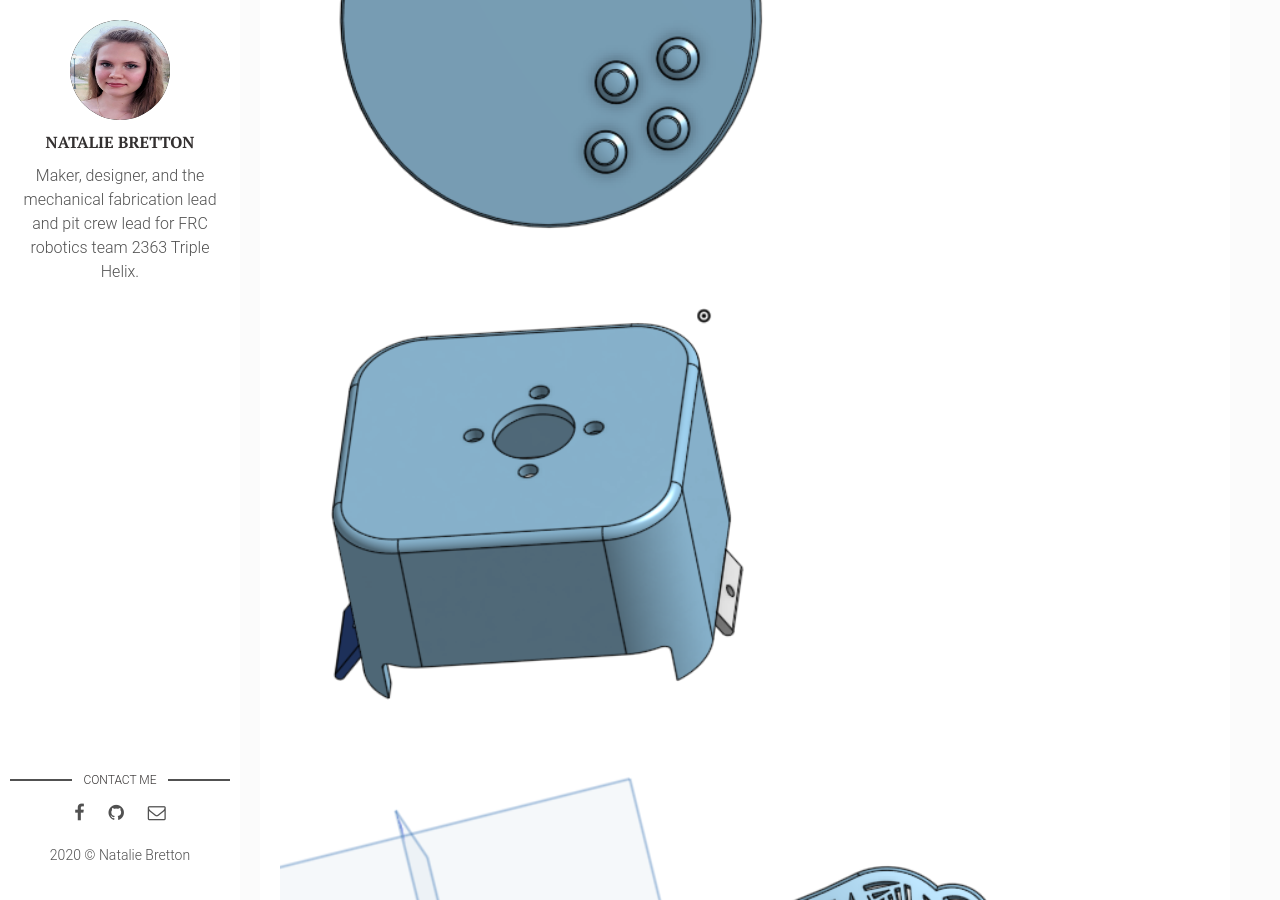
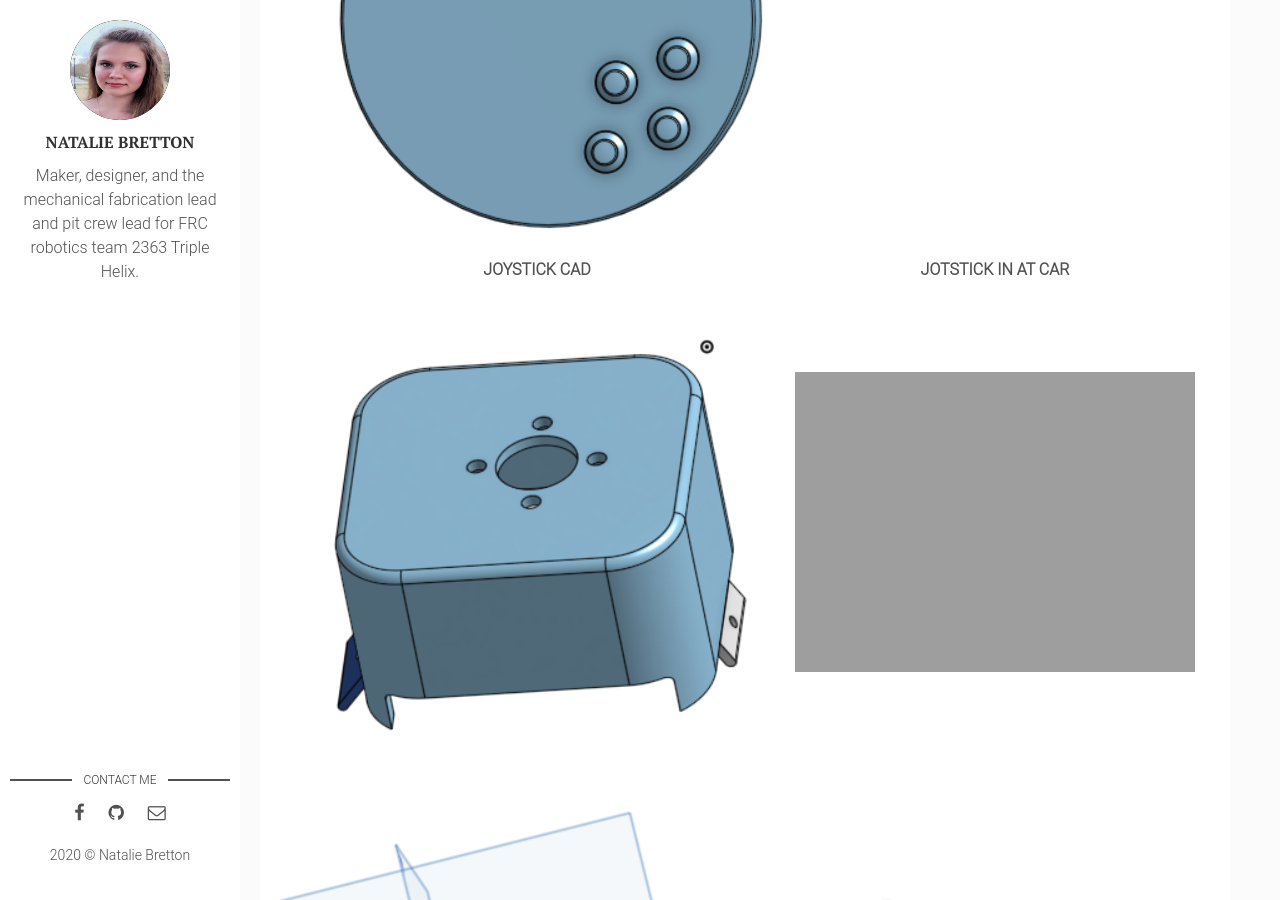
Before and after one commit to natgrrl/natgrrl.github.io, a Jekyll site: the page built from _posts/2020-03-07-cad.markdown, in a window 1280 px wide and 900 px high, scrolled down 3540 px. Built offline with Jekyll 4.4.1, drawn with Linux system fonts in a browser that asks for light colours.

Commit message:
Update 2020-03-07-cad.markdown

```diff
--- a/_posts/2020-03-07-cad.markdown
+++ b/_posts/2020-03-07-cad.markdown
@@ -37,7 +37,9 @@ PROBE CAD | PROBE SPEC
 
 ![cad-guitar](http://natgrrl.github.io/assets/img/cad-guitar.png)
 
-![cad-joystick](http://natgrrl.github.io/assets/img/cad-joystick.png)
+JOYSTICK CAD | JOTSTICK IN AT CAR
+------------ | ------------------
+![cad-joystick](http://natgrrl.github.io/assets/img/cad-joystick.png) | ![car](http://natgrrl.github.io/assets/img/at1.jpg)
 
 ![cad-keychain](http://natgrrl.github.io/assets/img/cad-keychain.png)
 
```
